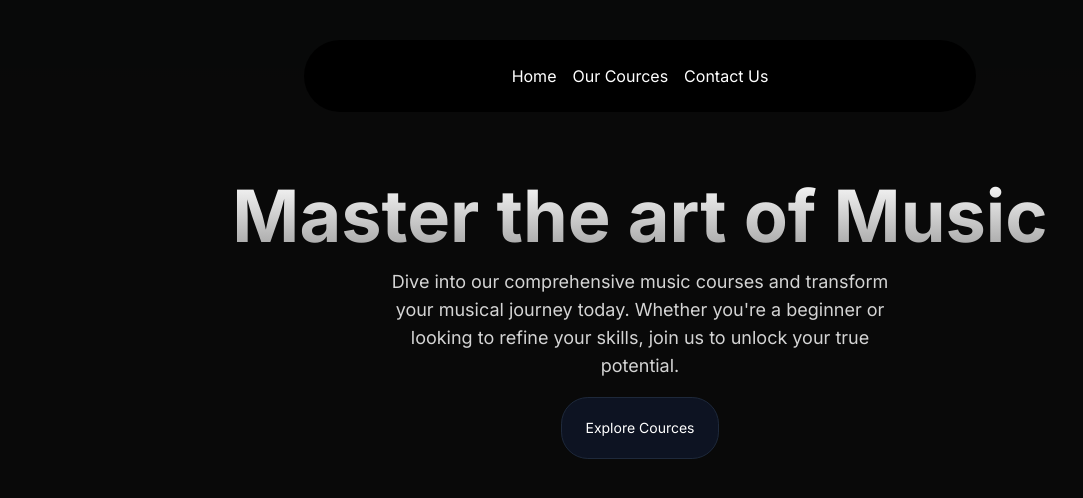
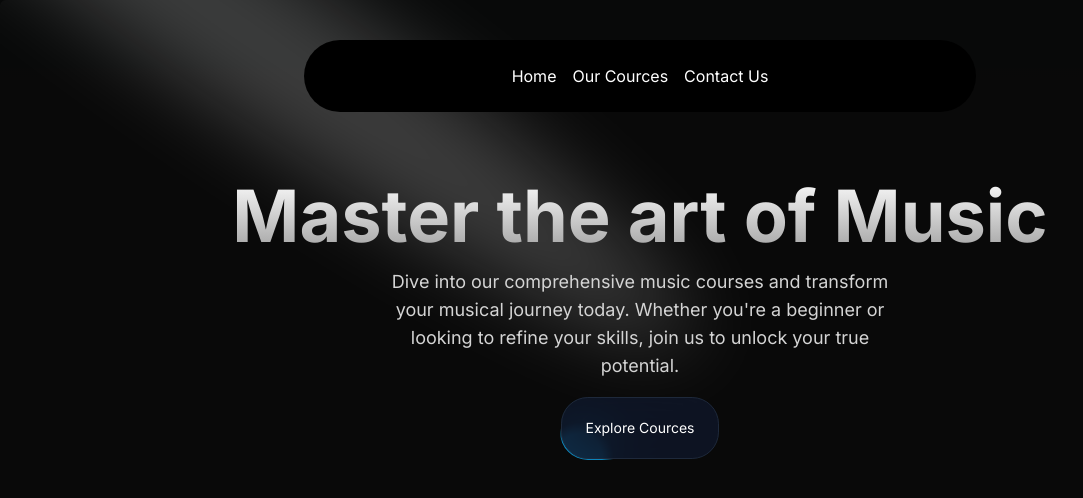
Before and after one commit to Aston8/onlineacadamy, a Next.js app: page / in a window 1280 px wide. Shown: the top 498 px of the page, without its empty margins (0-1083 px from the left). Built offline with nearby package versions, Linux system fonts and the light colour scheme.

Commit message:
Update tailwind.config.ts

```diff
--- a/tailwind.config.ts
+++ b/tailwind.config.ts
@@ -1,4 +1,21 @@
 import type { Config } from "tailwindcss";
+
+const colors = require("tailwindcss/colors");
+const {
+  default:flattenColorPalette,
+}=require('tailwindcss/lib/util/flattenColorPalette');
+
+// Plugin to add each Tailwind color as a global CSS variable
+function addVariablesForColors({ addBase, theme }: any) {
+  const allColors = flattenColorPalette(theme('colors'));
+  const newVars = Object.fromEntries(
+    Object.entries(allColors).map(([key, value]) => [`--${key}`, value])
+  );
+
+  addBase({
+    ':root': newVars,
+  });
+}
 
 const config: Config = {
   content: [
@@ -6,16 +23,26 @@
     "./src/components/**/*.{js,ts,jsx,tsx,mdx}",
     "./src/app/**/*.{js,ts,jsx,tsx,mdx}",
   ],
-  darkMode:'class',
+  darkMode: 'class',
   theme: {
     extend: {
+      animation: {
+        spotlight: "spotlight 2s ease .75s 1 forwards",
+      },
       backgroundImage: {
         "gradient-radial": "radial-gradient(var(--tw-gradient-stops))",
         "gradient-conic":
           "conic-gradient(from 180deg at 50% 50%, var(--tw-gradient-stops))",
       },
+      keyframes: {
+        spotlight: {
+          '0%': { opacity: '0', transform: 'translate(-72%, -62%) scale(0.5)' },
+          '100%': { opacity: '1', transform: 'translate(-50%,-40%) scale(1)' },
+        },
+      },
     },
   },
-  plugins: [],
+  plugins: [addVariablesForColors],
 };
+
 export default config;
```
